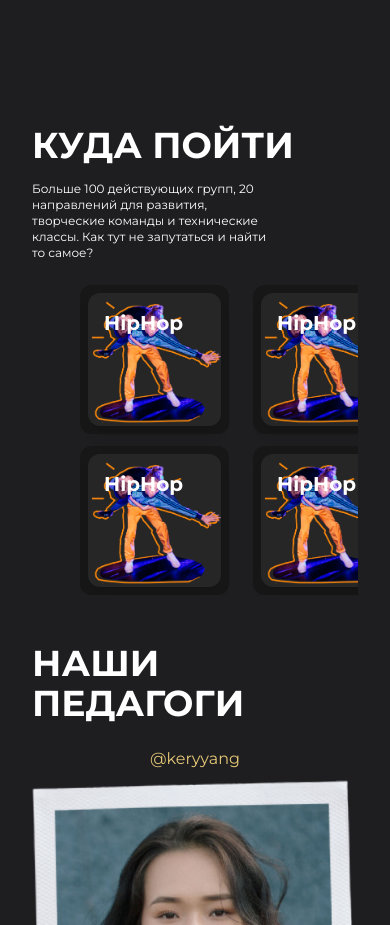
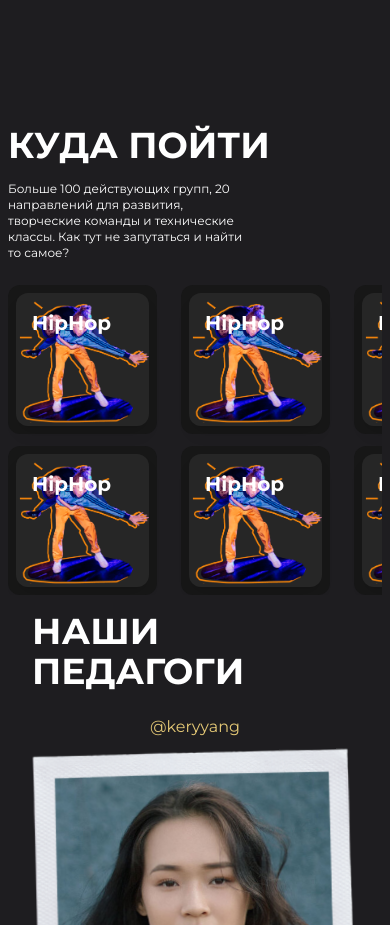
Before and after one commit to kivals/dom-site-next, a Next.js app: page / in a window 390 px wide. Shown: the part 2780-3705 px from the top of the page. Built offline with nearby package versions, Linux system fonts and the light colour scheme.

Commit message:
fix: fix section padding for Directions

```diff
--- a/components/landing/Directions.tsx
+++ b/components/landing/Directions.tsx
@@ -2,8 +2,8 @@ import DirectionCarousel from "@/components/DirectionCarousel";
 
 const Directions = () => {
   return (
-    <section className="mb-12">
-      <div className="container">
+    <section className="mb-4">
+      <div className="container px-2 md:px-8">
         <div className="mb-6 flex-col items-end">
           <h2 className="mb-4 text-4xl font-bold uppercase md:text-4xl">
             Куда пойти
@@ -14,7 +14,7 @@ const Directions = () => {
             найти то самое?
           </p>
         </div>
-        <DirectionCarousel containerStyles="ml-12" />
+        <DirectionCarousel containerStyles="md:ml-12" />
       </div>
     </section>
   );
```
